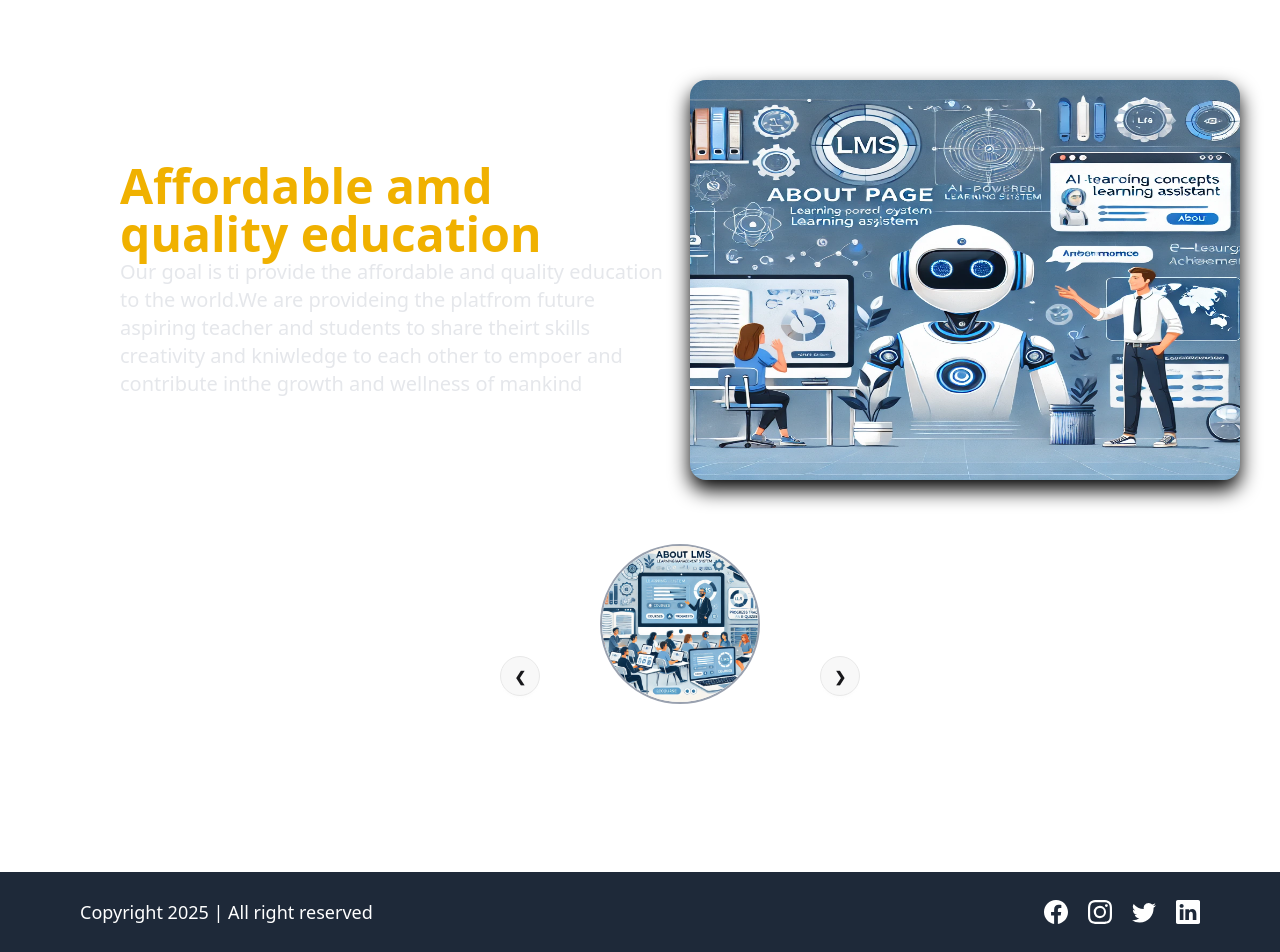
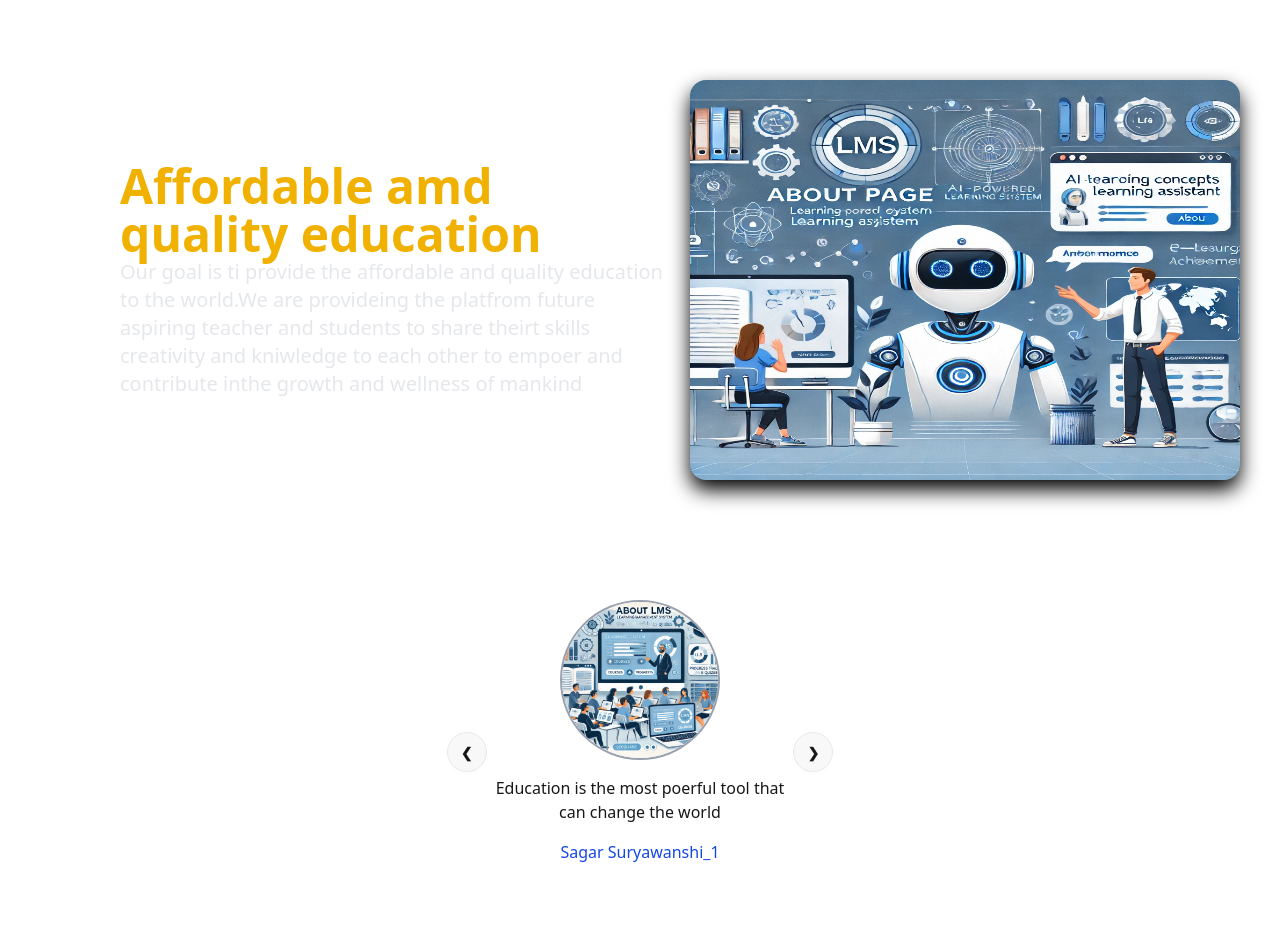
Before and after one commit to SagarSuryawan/react.js, a React (Vite) app: page /about in a window 1280 px wide. Shown: the top 952 px of the page. Built offline with nearby package versions, Linux system fonts and the light colour scheme.

Commit message:
about page and curousal

```diff
--- /dev/null
+++ b/src/Components/CurousalSlide.jsx
@@ -0,0 +1,24 @@
+
+
+function CurousalSlide({ image, title, description,slideNum, totalSlides }) {
+
+    return(
+        <>
+         <div id={`slide${slideNum}`} className="carousel-item relative w-full flex items-center justify-around">
+                            <div className=" flex flex-col items-center justify-center gap-4 px-[15%]">
+                                <img
+                                src={image}
+                                className="w-40 rounded-full border-2 border-gray-400 "/>
+                                <p className="text-center">{description}</p>
+                                <h3 className="text-blue-700" >{title}</h3>
+                                <div className="absolute left-5 right-5 top-1/2 flex transform-translate-y-1/2  justify-between">
+                                <a href={`#slide${(slideNum == 1 ? totalSlides: (slideNum-1))}`} className="btn btn-circle">❮</a>
+                                <a href={`#slide${(slideNum) % totalSlides + 1}`} className="btn btn-circle">❯</a>
+                                </div>
+                            </div>
+        </div>
+        </>
+    )
+}
+
+export default CurousalSlide;
--- a/src/Pages/AboutUs.jsx
+++ b/src/Pages/AboutUs.jsx
@@ -5,9 +5,43 @@ import imageTwo from '../assets/Images/aboutPage/image-two.webp'
 import imageFour from '../assets/Images/aboutPage/image-four.jpg'
 import imageFive from '../assets/Images/aboutPage/image-five.jpg'
 import imageOne from '../assets/Images/aboutPage/image-one.webp'
+import CurousalSlide from "../Components/CurousalSlide";
 
 
 function AboutUs() {
+
+    const celebrities = [
+        {
+            title:"Sagar Suryawanshi_1",
+            description:"Education is the most poerful tool that can change the world",
+            image:imageOne,
+            slideNum :1
+
+        },
+        {
+            title:"Sagar Suryawanshi_2",
+            description:"Education is the most poerful tool that can change the world",
+            image:imageTwo,
+            slideNum :2
+
+        },
+        {
+            title:"Sagar Suryawanshi_3",
+            description:"Education is the most poerful tool that can change the world",
+            image:imageFour,
+            slideNum :3
+
+        },
+        {
+            title:"Sagar Suryawanshi_4",
+            description:"Education is the most poerful tool that can change the world",
+            image:imageFive,
+            slideNum :4
+
+        }
+
+
+    ]
 
     return(
         <HomeLayout>
@@ -32,66 +66,19 @@ function AboutUs() {
 
                     </div>
                 </div>
-
+         </div>
                 {/* Curousal */}
-
-        <div className="carousel w-1/3 my-16 m-auto">
-                <div id="slide1" className="carousel-item relative w-full flex items-center justify-around">
-                    <div className=" flex flex-col items-center justify-center gap-4 px-[15%]">
-                        <img
-                        src={imageOne}
-                        className="w-40 rounded-full border-2 border-gray-400 "/>
-                        <p>Education is the most poerful tool that can change the world</p>
-                        <h3>Sagar Suryawanshi</h3>
-                        <div className="absolute left-5 right-5 top-1/2 flex -translate-y-1/2 transform justify-between">
-                        <a href="#slide4" className="btn btn-circle">❮</a>
-                        <a href="#slide2" className="btn btn-circle">❯</a>
-                        </div>
-                    </div>
-                </div>
-                <div id="slide2" className="carousel-item relative w-full flex items-center justify-around ">
-                    <div className=" flex flex-col items-center justify-center gap-4 px-[15%]">
-                        <img
-                        src={imageTwo}
-                        className="w-40 rounded-full border-2 border-gray-400 " />
-                         <p>Education is the most poerful tool that can change the world</p>
-                         <h3>Sagar Suryawanshi</h3>
-                        <div className="absolute left-5 right-5 top-1/2 flex -translate-y-1/2 transform justify-between">
-                        <a href="#slide1" className="btn btn-circle">❮</a>
-                        <a href="#slide3" className="btn btn-circle">❯</a>
-                        </div>
-                    </div>
-                </div>
-                <div id="slide3" className="carousel-item relative w-full flex items-center justify-around ">
-                    <div className=" flex flex-col items-center justify-center gap-4 px-[15%]">
-                            <img
-                            src={imageFour}
-                            className="w-40 rounded-full border-2 border-gray-400 " />
-                             <p>Education is the most poerful tool that can change the world</p>
-                             <h3>Sagar Suryawanshi</h3>
-                            <div className="absolute left-5 right-5 top-1/2 flex -translate-y-1/2 transform justify-between">
-                            <a href="#slide2" className="btn btn-circle">❮</a>
-                            <a href="#slide4" className="btn btn-circle">❯</a>
-                            </div>
-                        </div>
-                </div>
-                <div id="slide4" className="carousel-item relative w-full flex items-center justify-around ">
-                    <div className=" flex flex-col items-center justify-center gap-4 px-[15%]">
-                            <img
-                            src={imageFive}
-                            className="w-40 rounded-full border-2 border-gray-400 " />
-                             <p>Education is the most poerful tool that can change the world</p>
-                             <h3>Sagar Suryawanshi</h3>
-                            <div className="absolute left-5 right-5 top-1/2 flex -translate-y-1/2 transform justify-between">
-                            <a href="#slide3" className="btn btn-circle">❮</a>
-                            <a href="#slide1" className="btn btn-circle">❯</a>
-                            </div>
-                    </div>
-                </div>
+                <div className="flex justify-center">
+         <div className="carousel w-1/3  m-auto my-30">
+                    {celebrities && celebrities.map(celebrity=>
+                        (<CurousalSlide {...celebrity}
+                             key = {celebrity.slideNum}
+                             totalSlides={celebrities.length} />))}
+            </div>
             </div>
 
-        </div>
-        </HomeLayout>
+
+</HomeLayout>
     )
 }
 
```
